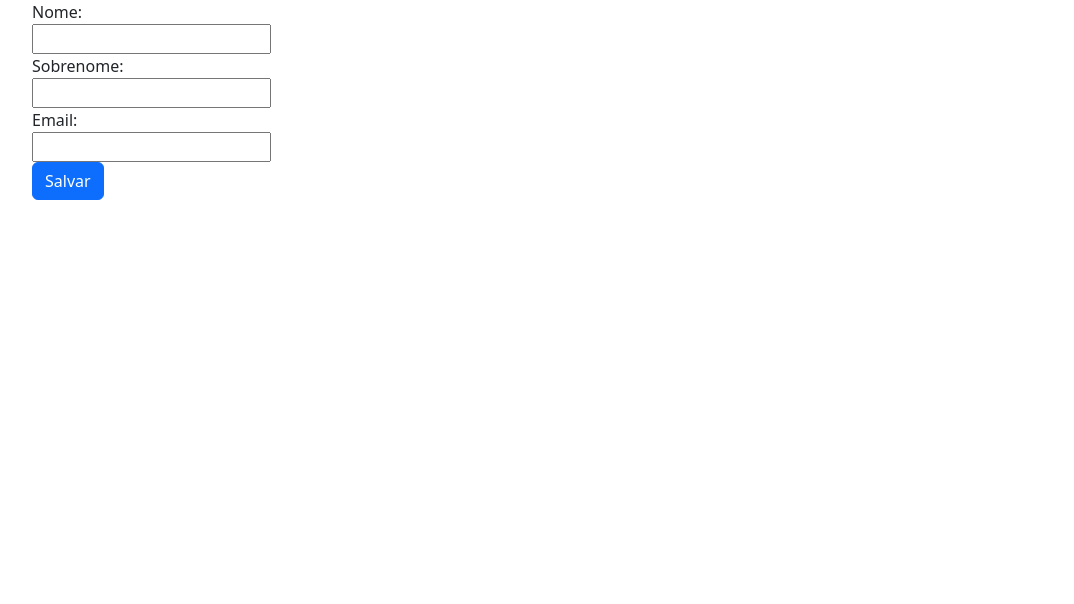
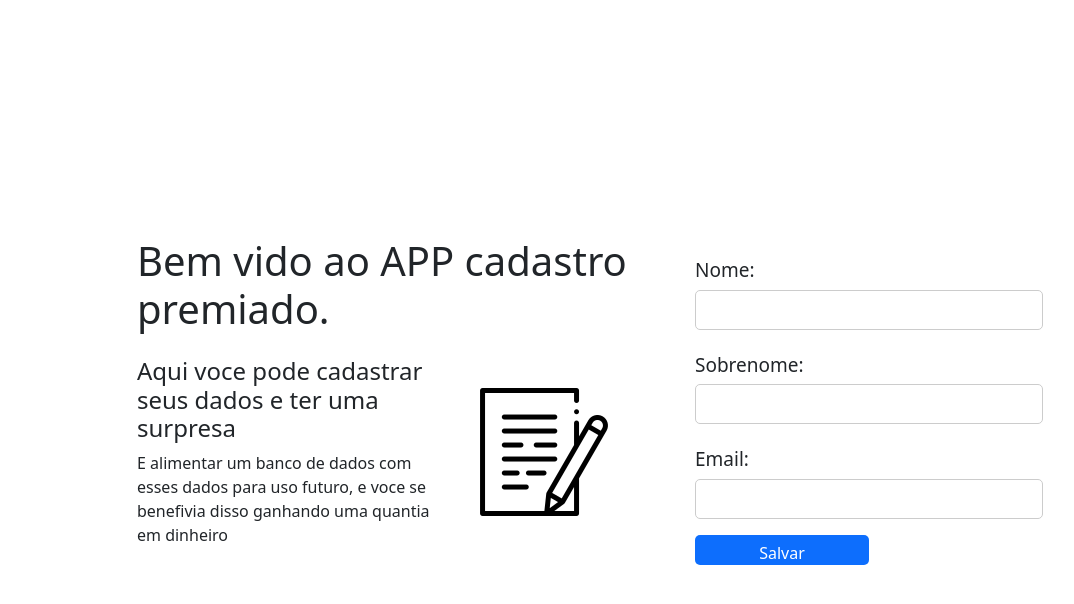
Before and after one commit to Gitgabrielhub/AppAngular, an Angular app: page / in a window 1280 px wide. Shown: the top 604 px of the page, without its empty margins (50-1124 px from the left). Built offline with nearby package versions, Linux system fonts and the light colour scheme.

Commit message:
realizei algumas alterações layout

```diff
--- a/src/app/app.component.html
+++ b/src/app/app.component.html
@@ -1 +1,7 @@
-<app-home></app-home>
+<header>
+
+</header>
+<main  class="container d-flex justify-content-center align-items-center">
+    <app-home></app-home>
+</main>
+<footer></footer>
--- a/src/app/app.component.scss
+++ b/src/app/app.component.scss
@@ -1,7 +1,9 @@
 $fontSize:18px;
 $fontColor:rgb(0, 0, 0);
 $backgroundColor:rgb(255, 255, 255);
+$alturaMain: 100vh;
 
 .container{
     background-color: $backgroundColor;
+    height: $alturaMain;
 }
--- a/src/app/componentes/home/home.component.html
+++ b/src/app/componentes/home/home.component.html
@@ -1,6 +1,22 @@
-<div class="container ">
+<div class="container d-flex justify-content-center containerPrincipal">
+    <div  class="row d-flex justify-content-center align-items-center">
+      <div class="col-6">
+        <div class="row">
+          <div class="col-12">
+            <h1> Bem vido ao APP cadastro premiado. </h1>
+          </div>
+          <div class="col-7">
+            <h4 class="mt-3">Aqui voce pode cadastrar seus dados e ter uma surpresa</h4>
+            <p class="mt-2">E alimentar um banco de dados com esses dados para uso futuro, e voce se benefivia disso ganhando uma quantia em dinheiro</p>
+          </div>
+          <div  class="col-4 d-flex align-items-center justify-content-center">
+            <img src="../../../assets/contact-form (1).png" alt="">
+          </div>
+        </div>
+      </div>
+      <div class="col-4">
         <form (ngSubmit)="submit()" [formGroup]="formulario" #formDir = "ngForm">
-      <div>
+          <div class="mt-3">
             <label for="name">Nome:</label><br>
             <input id="name" type="text" formControlName="name">
             <div *ngIf="name.invalid && formDir.submitted" class="validation-error">
@@ -8,7 +24,7 @@
               <p *ngIf="name.errors?.['minlength']">*o minimo de letras são 2</p>
             </div>
           </div>
-      <div>
+          <div class="mt-3">
             <label for="lastname" >Sobrenome:</label><br>
             <input id="lastname" type="text" formControlName="lastname">
             <div *ngIf="lastname.invalid && formDir.submitted" class="validation-error">
@@ -17,14 +33,18 @@
             </div>
 
           </div>
-      <div>
+          <div class="mt-3">
             <label for="email" >Email:</label><br>
             <input id="email" type="email" formControlName="email">
           </div>
-      <button class="btn btn-primary"  >Salvar</button>
+          <div class="mt-3">
+            <button class="btn btn-primary">Salvar</button>
+          </div>
         </form>
         <div *ngIf="formDir.submitted" >
           <h1 >Resultado</h1>
           <h2 *ngFor="let object of data">Nome:{{object.name}} </h2>
         </div>
       </div>
+    </div>
+  </div>
--- a/src/app/componentes/home/home.component.scss
+++ b/src/app/componentes/home/home.component.scss
@@ -0,0 +1,24 @@
+.containerPrincipal{
+    height: 70vh;
+}
+input{
+    width: 100%;
+    height: 40px;
+    border-radius: 5px;
+    border: none;
+    border: 1px solid #ccc;
+}
+label{
+    margin: 5px 0px;
+    font-size: 19px;
+}
+.btn{
+    width: 50%;
+    height: 30px;
+    border-radius: 5px;
+    border: none;
+    cursor: pointer;
+}
+.btn:hover{
+    background-color: #ccc;
+}
```
Also changed, not shown: src/assets/contact-form (1).png (added), src/assets/contact-form.png (added). Lines whose indentation alone changed are shown as unchanged.
